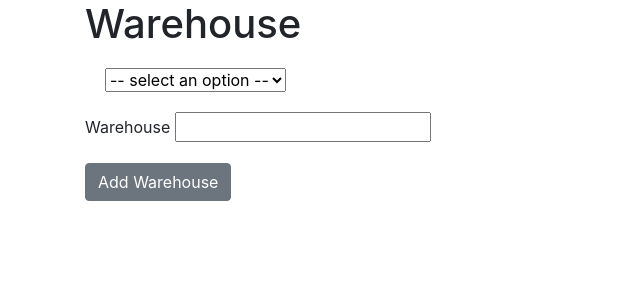
After one commit to HazFaiz/flask-inv-mngment, a Python web app: template templates/warehouse.html in a window 1280 px wide. The commit adds this page. Shown: the top 300 px of the page, without its empty margins (0-640 px from the left). Run offline with Jinja, Linux system fonts and the light colour scheme; the template is opened without the code that fills it, so the values that code supplies are empty; some libraries are stand-ins or nearby versions.

Commit message:
working adding warehouse to store

```diff
--- /dev/null
+++ b/templates/warehouse.html
@@ -0,0 +1,48 @@
+{% extends "_layout.html" %}
+{% block content %}
+<h1>Warehouse</h1>
+
+<!-- How to put python commands here? or pass the variable here? -->
+
+<form method="post" action="{{url_for('create_warehouse')}}">
+    <!-- #only works when this is here -->
+
+    <!-- CREATE DROPDOWN DISPLAYING STORES TO SELECT FROM -->
+    <div style="margin:20px">
+        <select name="storeid">
+            <option hidden disabled selected value> -- select an option -- </option>
+            {% for name in sname%}
+            {<option>{{name.id}}</option>} What to put in name?
+            <!-- #How to get selected value out to server.py? -->
+            {% endfor %}
+        </select>
+    </div>
+
+    <!-- WAREHOUSE SELECTION IS ONLY ENABLED AFTER STORE IS CHOSEN? -->
+
+    <div class="form-group">
+        <label for="Warehouse">Warehouse</label>
+        <input type="text" name="warehouse_location" />
+    </div>
+    <button type="submit" class="btn btn-secondary">Add Warehouse</button>
+</form>
+
+
+<!-- {% if warehouse_location %}
+<p>New Warehouse: {{warehouse_location}}</p>
+{%endif%} -->
+
+{% endblock %}
+
+<!-- following will print all STORESsname = Store.select()
+>>> for name in sname:
+... print(name.name)
+...
+Meng's Camera Store
+My Store
+My Other Store
+Another Store
+
+New Store Who dis
+meow
+Haberdashery -->
```
Also changed, not shown: server.py (+40 -4 lines), templates/store.html (+4 -3 lines).
